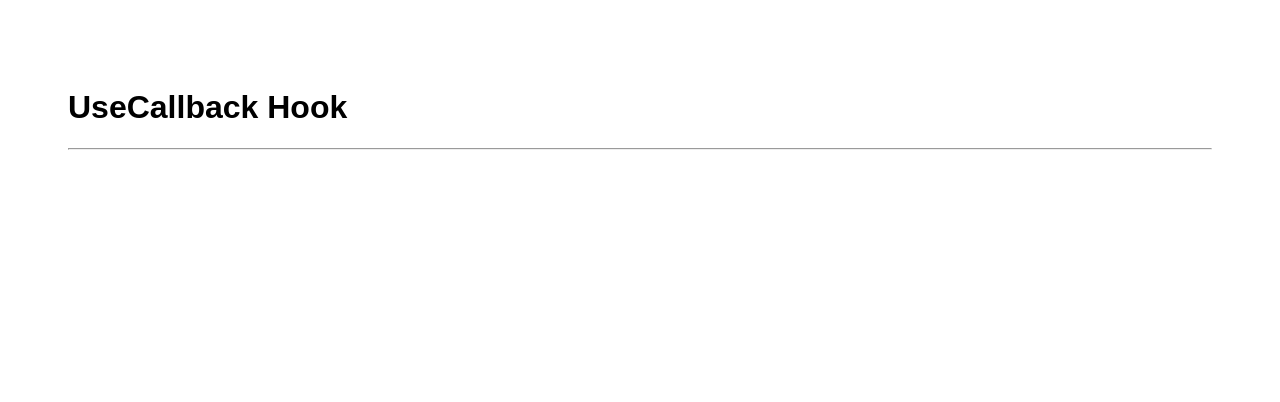
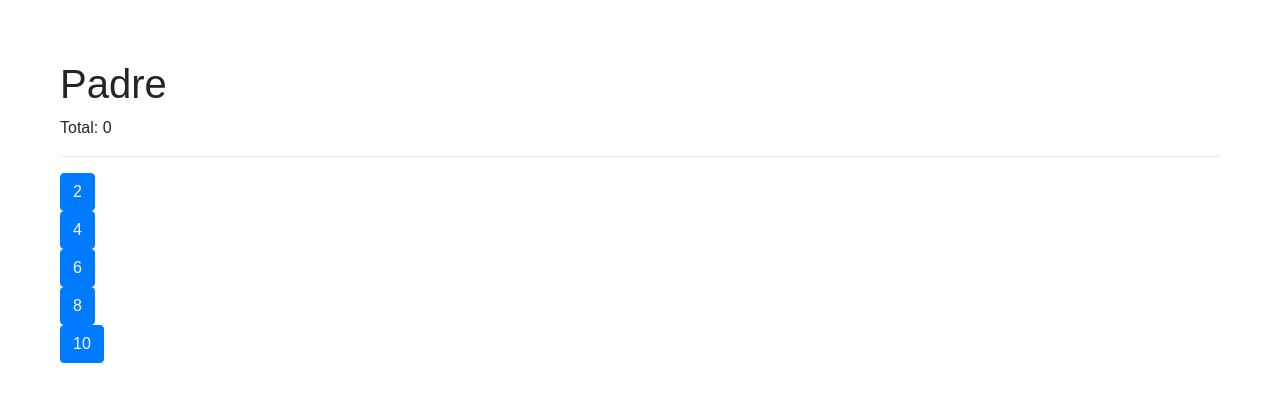
Before and after one commit to AlbertJohanson/Hooks-React, a React app: page / in a window 1280 px wide. Shown: the top 402 px of the page. Built offline with nearby package versions, Linux system fonts and the light colour scheme.

Commit message:
Finish the homework

```diff
--- /dev/null
+++ b/src/components/08- tarea-memo/Hijo.jsx
@@ -0,0 +1,23 @@
+/* eslint-disable import/prefer-default-export */
+import React, {memo} from 'react'
+
+import 'bootstrap/dist/css/bootstrap.css';
+import '../../styles/components/App.css'
+
+
+export const Hijo = memo(({numero, incrementar}) => {
+
+    console.log('Me volvi a generar :(')
+
+    return (
+      <div>
+        <button
+          type="button"
+          className="btn btn-primary mr-3"
+          onClick={() => incrementar(numero)}
+        >
+          {numero}
+        </button>
+      </div>
+    );
+})
--- /dev/null
+++ b/src/components/08- tarea-memo/Padre.jsx
@@ -0,0 +1,36 @@
+/* eslint-disable import/prefer-default-export */
+import React, { useState, useCallback } from 'react';
+import { Hijo } from './Hijo';
+
+/* Style */
+import '../../styles/components/App.css'
+
+export const Padre = () => {
+  const numeros = [2, 4, 6, 8, 10];
+  const [valor, setValor] = useState(0);
+
+  /* const incrementar = (num) => {
+    setValor(valor + num);
+  }; */
+
+  const incrementar = useCallback(
+      (num) => {
+          setValor( v => v + num)
+      },
+      [setValor],
+  )
+
+  return (
+    <div>
+      <h1>Padre</h1>
+      <p> Total: {valor} </p>
+
+      <hr />
+
+      {numeros.map((n) => (
+        <Hijo key={n} numero={n} incrementar={incrementar} />
+      ))}
+      {/* <Hijo /> */}
+    </div>
+  );
+};
--- a/src/index.js
+++ b/src/index.js
@@ -12,7 +12,8 @@ import ReactDOM from 'react-dom';
 /* import {FocusScreen} from './components/04-useRef/FocusScreen' */
 /* import { Memorize } from './components/06- useMemo/Memorize'; */
 /* import { MemoHooks } from './components/06- useMemo/MemoHooks'; */
-import { CallbackHook } from './components/07- useCallback/CallbackHook';
+/* import { CallbackHook } from './components/07- useCallback/CallbackHook';
+ */import { Padre } from './components/08- tarea-memo/Padre';
 
 
-ReactDOM.render(<CallbackHook />, document.getElementById('app'));
+ReactDOM.render(<Padre />, document.getElementById('app'));
```
